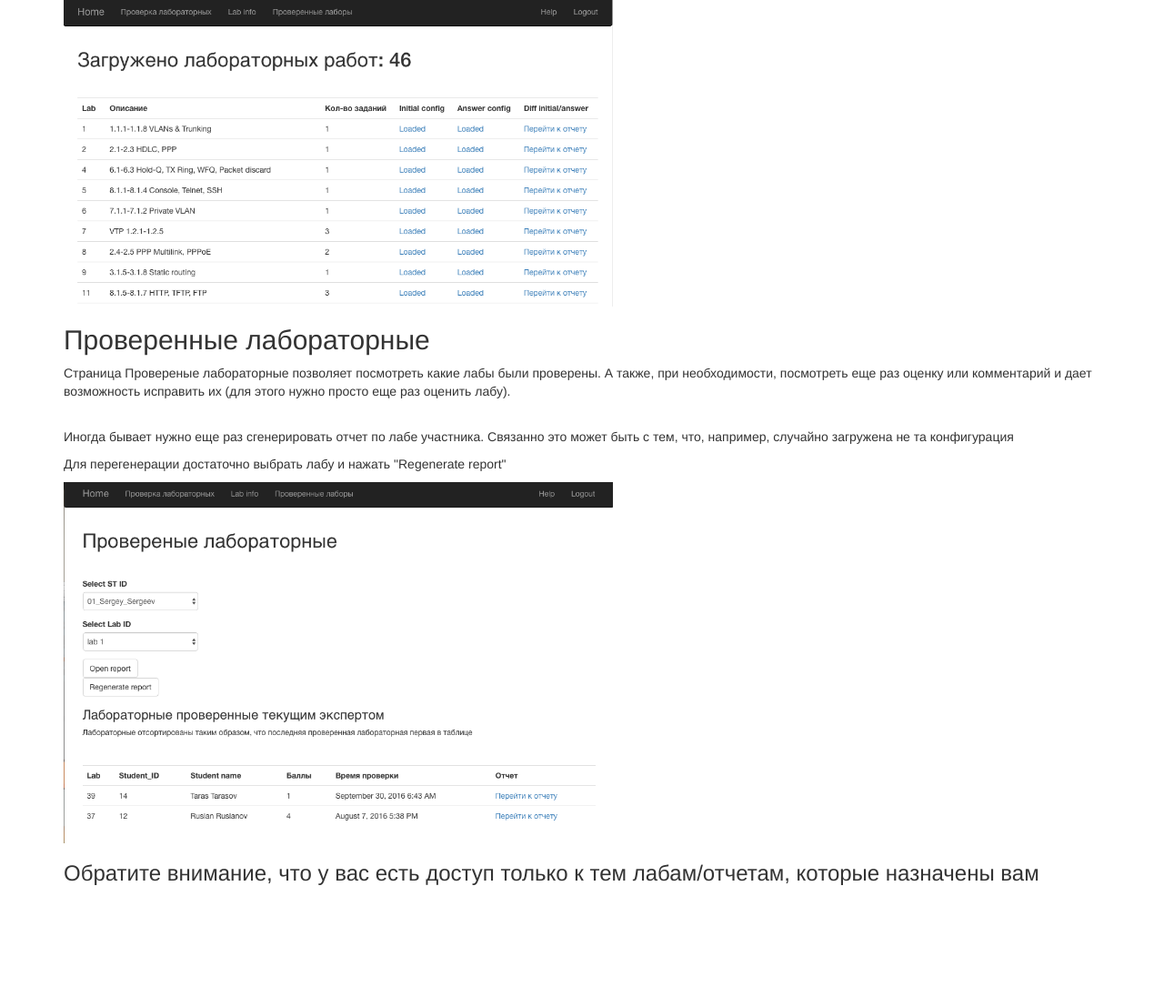
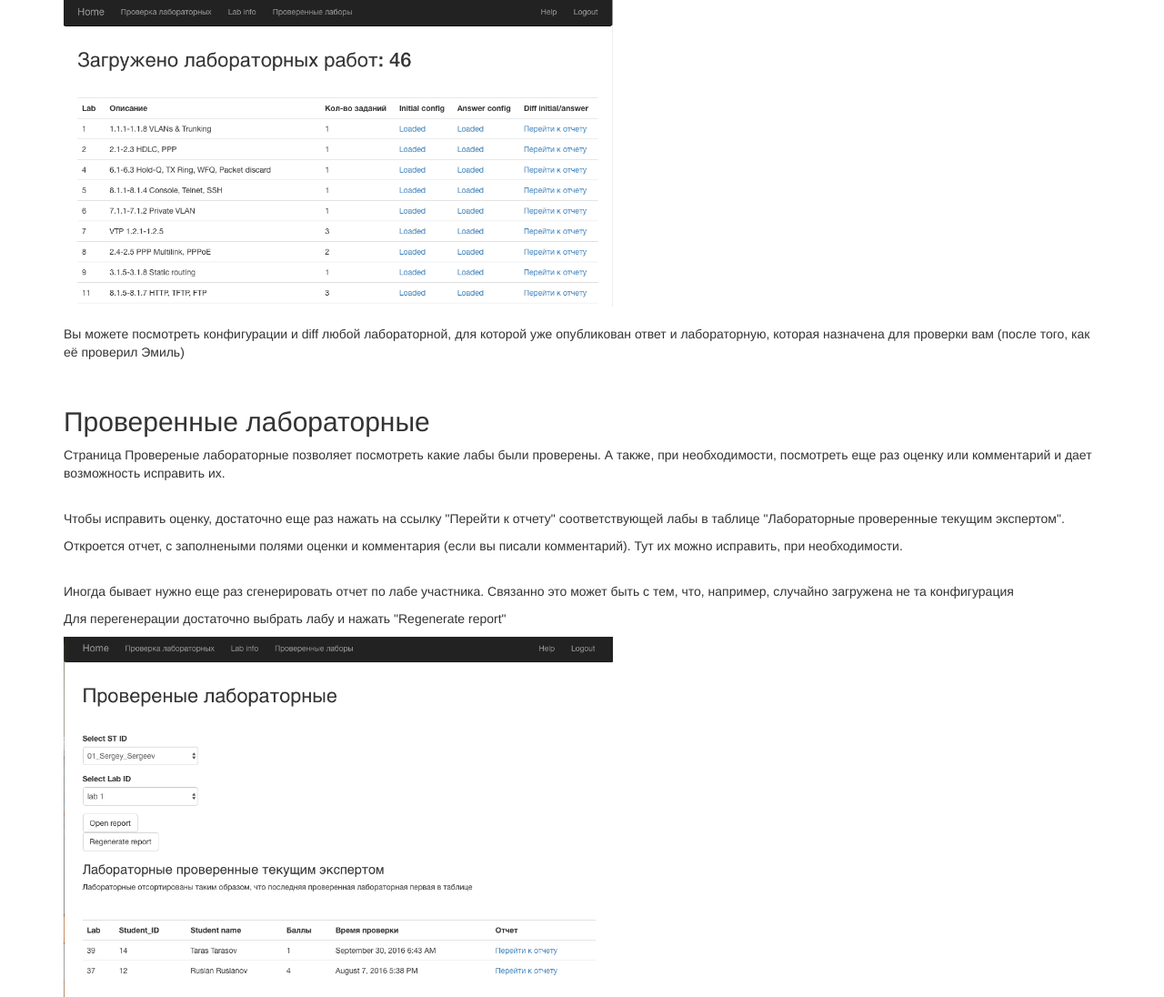
Before and after one commit to natenka/grade-system, a Flask app: page /help in a window 1280 px wide. Shown: the part 2599-3695 px from the top of the page at 91% size. Before the commit the page ends 3572 px from the top, so only its background shows below. Run offline with Flask 2, Linux system fonts and the light colour scheme; the visitor is signed in with stand-in values (Sample User, id 1); data comes from the database, SQL or seed files in the repository; parts of the project's set-up code (start-up, migrations or seed data) failed here and were passed over; some libraries are stand-ins or nearby versions.

Commit message:
Update help for checkers

```diff
--- a/app/templates/help_checkers.html
+++ b/app/templates/help_checkers.html
@@ -65,8 +65,15 @@
     <br>
     <p>Страница Lab info позволяет посмотреть initial/answer конфигурации лабораторных, а также diff между initial и answer.</p>
     <img src="static/img/lab_info2.png" style="width:604px;">
+    <br>
+    <br>
+    <p>Вы можете посмотреть конфигурации и diff любой лабораторной, для которой уже опубликован ответ и лабораторную, которая назначена для проверки вам (после того, как её проверил Эмиль)</p>
+    <br>
     <h2>Проверенные лабораторные</h2>
-    <p>Страница Провереные лабораторные позволяет посмотреть какие лабы были проверены. А также, при необходимости, посмотреть еще раз оценку или комментарий и дает возможность исправить их (для этого нужно просто еще раз оценить лабу).</p>
+    <p>Страница Провереные лабораторные позволяет посмотреть какие лабы были проверены. А также, при необходимости, посмотреть еще раз оценку или комментарий и дает возможность исправить их.</p>
+    <br>
+    <p>Чтобы исправить оценку, достаточно еще раз нажать на ссылку "Перейти к отчету" соответствующей лабы в таблице "Лабораторные проверенные текущим экспертом".</p>
+    <p>Откроется отчет, с заполнеными полями оценки и комментария (если вы писали комментарий). Тут их можно исправить, при необходимости.</p>
     <br>
     <p>Иногда бывает нужно еще раз сгенерировать отчет по лабе участника. Связанно это может быть с тем, что, например, случайно загружена не та конфигурация</p>
     <p>Для перегенерации достаточно выбрать лабу и нажать "Regenerate report"</p>
```
